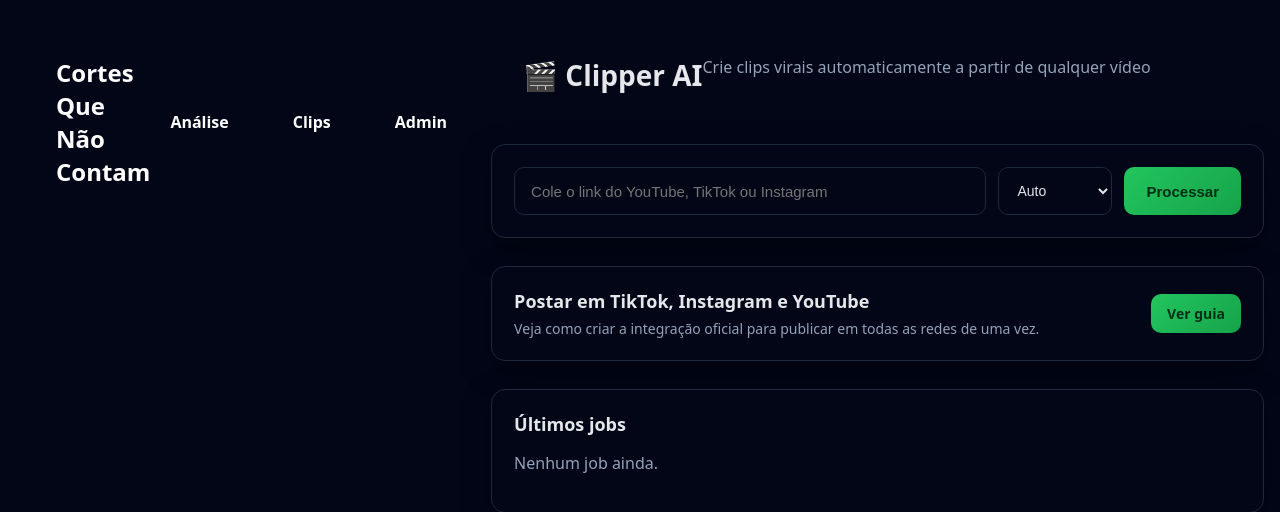
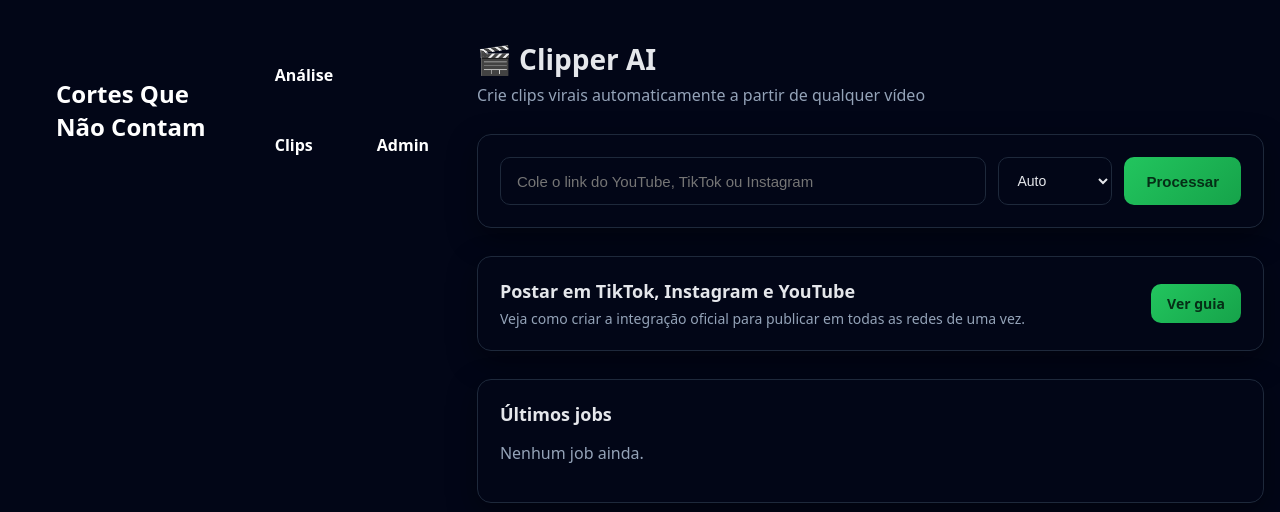
Before and after one commit to Lisbooa16/ia_clip, a Django app: page / in a window 1280 px wide. Shown: the top 512 px of the page. Run offline with Django 5.2, Linux system fonts and the light colour scheme; data that the repository does not hold is empty; parts of the project's set-up code (start-up, migrations or seed data) failed here and were passed over.

Commit message:
Fix navbar layout styles

```diff
--- a/clips/templates/includes/_navbar.html
+++ b/clips/templates/includes/_navbar.html
@@ -1,18 +1,20 @@
 <style>
-  header {
+  .navbar-header {
     display: flex;
     padding: 1rem 2rem;
   }
 
-  .container {
+  .navbar-container {
     max-width: 1200px;
     margin: 0 auto;
+    width: 100%;
     display: flex;
     justify-content: space-between;
     align-items: center;
+    gap: 1.5rem;
   }
 
-  .logo {
+  .navbar-logo {
     display: flex;
     align-items: center;
     color: white;
@@ -22,20 +24,21 @@
     gap: 0.5rem;
   }
 
-  .logo i {
+  .navbar-logo i {
     font-size: 2rem;
   }
 
-  nav {
+  .navbar-nav {
     display: flex;
     gap: 2rem;
+    flex-wrap: wrap;
   }
 
-  nav a {
+  .navbar-nav a {
     color: white;
     text-decoration: none;
     font-weight: 600;
-    display: flex;
+    display: inline-flex;
     align-items: center;
     gap: 0.5rem;
     padding: 0.5rem 0.75rem;
@@ -43,29 +46,29 @@
     transition: background-color 0.3s ease;
   }
 
-  nav a:hover {
+  .navbar-nav a:hover {
     background-color: rgba(255, 255, 255, 0.15);
   }
 
   @media (max-width: 768px) {
-    .container {
+    .navbar-container {
       flex-direction: column;
-      gap: 1rem;
+      align-items: flex-start;
     }
 
-    nav {
+    .navbar-nav {
       gap: 1rem;
     }
   }
 </style>
 
-<header>
-  <div class="container">
-    <a href="{% url 'analysis_page' %}" class="logo">
+<header class="navbar-header">
+  <div class="navbar-container">
+    <a href="{% url 'analysis_page' %}" class="navbar-logo">
       <i class="fas fa-video"></i>
       <span>Cortes Que Não Contam</span>
     </a>
-    <nav>
+    <nav class="navbar-nav">
       <a href="{% url 'analysis_page' %}">
         <i class="fas fa-chart-line"></i> Análise
       </a>
```
